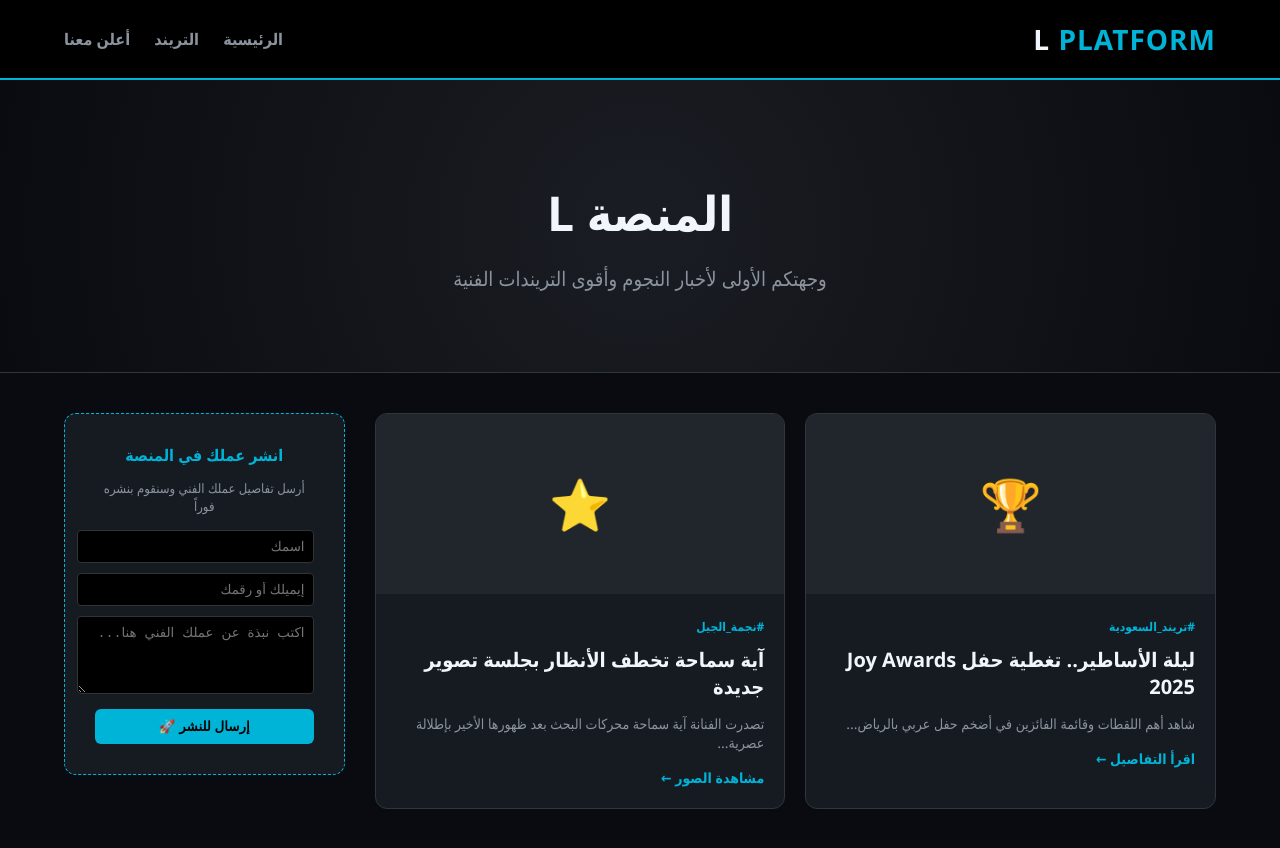
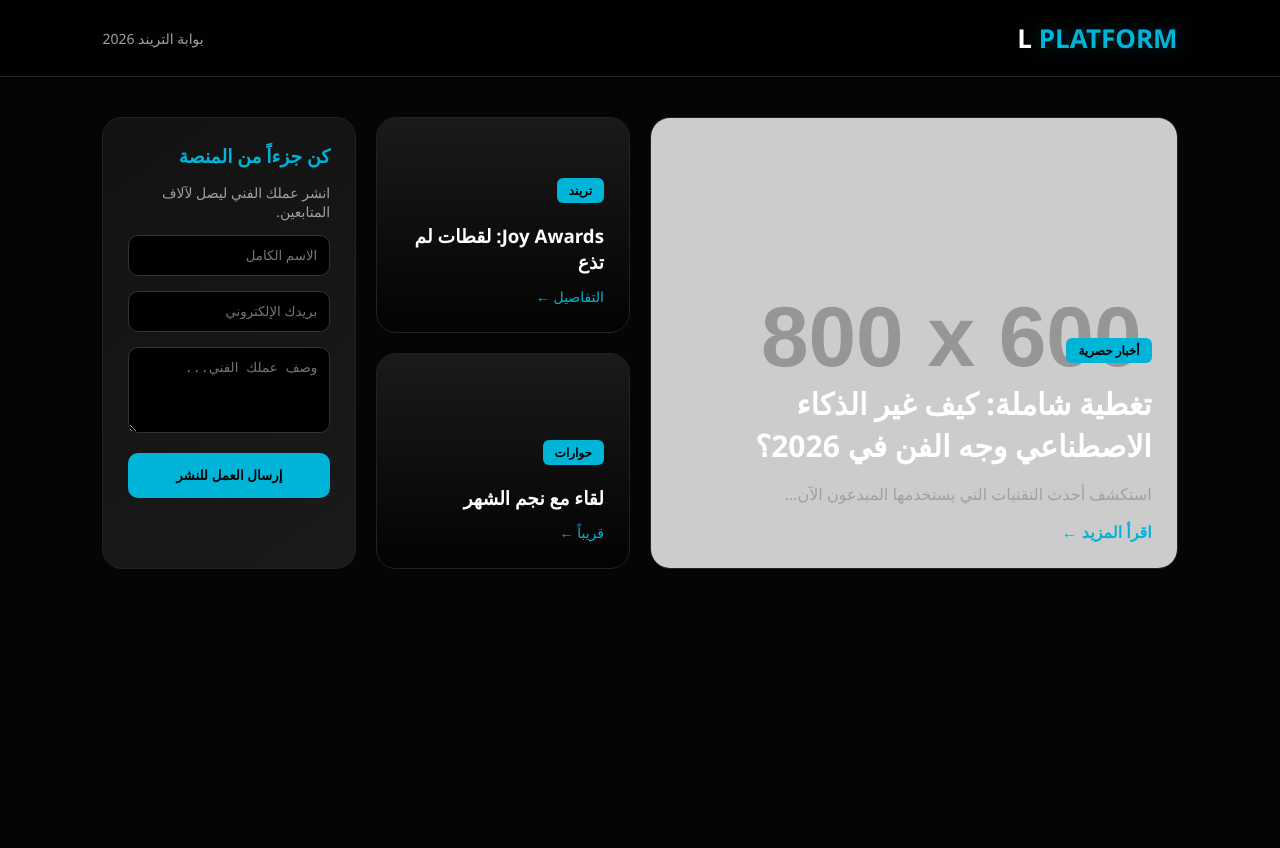
Before and after one commit to molikebo/L-Platform, a plain HTML site: page index.html in a window 1280 px wide. After the commit the page ends 800 px from the top, so only its background shows below. Drawn offline with Linux system fonts and the light colour scheme; placeholder pictures from the web are drawn by us.

Commit message:
Update design and layout

```diff
--- a/index.html
+++ b/index.html
@@ -3,91 +3,182 @@
 <head>
     <meta charset="UTF-8">
     <meta name="viewport" content="width=device-width, initial-scale=1.0">
-    <title>L Platform | المنصة - بوابة الفن والتريند</title>
+    <title>L Platform | مستقبل الفن</title>
     <style>
-        :root { --accent: #00b4d8; --bg: #0a0b10; --card: #161b22; --text: #f0f6fc; }
-        body { font-family: 'Segoe UI', Tahoma, Geneva, Verdana, sans-serif; background: var(--bg); color: var(--text); margin: 0; }
-        header { background: #000; padding: 20px 5%; display: flex; justify-content: space-between; align-items: center; border-bottom: 2px solid var(--accent); position: sticky; top: 0; z-index: 100; }
-        .logo { font-size: 28px; font-weight: 900; letter-spacing: 1px; }
-        .logo span { color: var(--accent); }
-        nav a { color: #8b949e; text-decoration: none; margin-right: 20px; font-weight: bold; transition: 0.3s; }
-        nav a:hover { color: var(--accent); }
+        :root {
+            --accent: #00b4d8;
+            --accent-glow: rgba(0, 180, 216, 0.3);
+            --bg: #050505;
+            --surface: #121212;
+            --text-main: #ffffff;
+            --text-dim: #a0a0a0;
+        }
 
-        .hero { padding: 60px 5%; text-align: center; background: radial-gradient(circle at center, #1a1d23 0%, #0a0b10 100%); border-bottom: 1px solid #30363d; }
-        .hero h1 { font-size: 48px; margin-bottom: 10px; }
-        .hero p { color: #8b949e; font-size: 20px; }
+        body {
+            font-family: 'Segoe UI', Roboto, sans-serif;
+            background-color: var(--bg);
+            color: var(--text-main);
+            margin: 0;
+            overflow-x: hidden;
+        }
 
-        .container { display: grid; grid-template-columns: 3fr 1fr; gap: 30px; padding: 40px 5%; }
+        /* نافبار شفاف وفخم */
+        nav {
+            display: flex;
+            justify-content: space-between;
+            align-items: center;
+            padding: 20px 8%;
+            background: rgba(0, 0, 0, 0.8);
+            backdrop-filter: blur(10px);
+            position: sticky;
+            top: 0;
+            z-index: 1000;
+            border-bottom: 1px solid #222;
+        }
 
-        .news-grid { display: grid; grid-template-columns: repeat(auto-fill, minmax(300px, 1fr)); gap: 20px; }
-        .card { background: var(--card); border-radius: 12px; border: 1px solid #30363d; overflow: hidden; transition: 0.3s; }
-        .card:hover { transform: translateY(-5px); border-color: var(--accent); }
-        .card-img { width: 100%; height: 180px; background: #21262d; display: flex; align-items: center; justify-content: center; font-size: 50px; }
-        .card-body { padding: 20px; }
-        .card-tag { color: var(--accent); font-size: 12px; font-weight: bold; text-transform: uppercase; }
-        .card h3 { margin: 10px 0; font-size: 20px; }
-        .card a { color: var(--accent); text-decoration: none; font-weight: bold; font-size: 14px; }
+        .logo { font-size: 26px; font-weight: 900; color: var(--text-main); text-decoration: none; }
+        .logo span { color: var(--accent); text-shadow: 0 0 15px var(--accent-glow); }
 
-        .sidebar { display: flex; flex-direction: column; gap: 20px; }
-        .ad-box { background: var(--card); border: 1px dashed var(--accent); padding: 30px; border-radius: 12px; text-align: center; }
-        .ad-box h4 { margin: 0 0 10px; color: var(--accent); }
-        .btn-ad { background: var(--accent); color: #000; border: none; padding: 10px; width: 100%; border-radius: 6px; font-weight: bold; cursor: pointer; }
+        /* التقسيمة الحديثة - Bento Grid */
+        .hero-grid {
+            display: grid;
+            grid-template-columns: repeat(4, 1fr);
+            grid-template-rows: auto;
+            gap: 20px;
+            padding: 40px 8%;
+            max-width: 1400px;
+            margin: 0 auto;
+        }
 
-        @media (max-width: 768px) { .container { grid-template-columns: 1fr; } .hero h1 { font-size: 32px; } }
+        .grid-item {
+            background: var(--surface);
+            border-radius: 20px;
+            overflow: hidden;
+            position: relative;
+            border: 1px solid #222;
+            transition: 0.4s cubic-bezier(0.175, 0.885, 0.32, 1.275);
+        }
+
+        .grid-item:hover {
+            transform: translateY(-10px) scale(1.02);
+            border-color: var(--accent);
+            box-shadow: 0 20px 40px rgba(0,0,0,0.6);
+        }
+
+        /* الخبر الرئيسي الكبير */
+        .main-feat { grid-column: span 2; grid-row: span 2; min-height: 450px; }
+
+        .item-img {
+            width: 100%; height: 100%;
+            background: linear-gradient(180deg, transparent 0%, rgba(0,0,0,0.9) 100%), #1a1a1a;
+            position: relative;
+        }
+
+        .item-content {
+            position: absolute;
+            bottom: 0; padding: 25px;
+            width: 100%; box-sizing: border-box;
+        }
+
+        .category {
+            background: var(--accent);
+            color: #000;
+            padding: 4px 12px;
+            border-radius: 6px;
+            font-size: 12px;
+            font-weight: bold;
+            display: inline-block;
+            margin-bottom: 10px;
+        }
+
+        h2, h3 { margin: 10px 0; line-height: 1.4; }
+        .main-feat h2 { font-size: 30px; }
+
+        /* Sidebar - الفورم بشكل عصري */
+        .sidebar-item { grid-column: span 1; grid-row: span 2; background: linear-gradient(145deg, #121212, #1a1a1a); padding: 25px; }
+
+        .modern-form input, .modern-form textarea {
+            width: 100%;
+            background: #000;
+            border: 1px solid #333;
+            color: white;
+            padding: 12px;
+            margin-bottom: 15px;
+            border-radius: 10px;
+            box-sizing: border-box;
+        }
+
+        .submit-btn {
+            width: 100%;
+            background: var(--accent);
+            color: #000;
+            border: none;
+            padding: 15px;
+            border-radius: 10px;
+            font-weight: 900;
+            cursor: pointer;
+            transition: 0.3s;
+        }
+
+        .submit-btn:hover { background: #fff; box-shadow: 0 0 20px var(--accent); }
+
+        @media (max-width: 900px) {
+            .hero-grid { grid-template-columns: 1fr; }
+            .main-feat { grid-column: span 1; grid-row: span 1; }
+            .sidebar-item { grid-column: span 1; }
+        }
     </style>
 </head>
 <body>
 
-<header>
-    <div class="logo">L <span>PLATFORM</span></div>
-    <nav>
-        <a href="index.html">الرئيسية</a>
-        <a href="#">التريند</a>
-        <a href="#">أعلن معنا</a>
-    </nav>
-</header>
+<nav>
+    <a href="#" class="logo">L <span>PLATFORM</span></a>
+    <div style="color: var(--text-dim); font-size: 14px;">بوابة التريند 2026</div>
+</nav>
 
-<section class="hero">
-    <h1>المنصة <span>L</span></h1>
-    <p>وجهتكم الأولى لأخبار النجوم وأقوى التريندات الفنية</p>
-</section>
+<div class="hero-grid">
+    <div class="grid-item main-feat">
+        <div class="item-img" style="background-image: url('https://via.placeholder.com/800x600/111/00b4d8?text=L+Platform+News'); background-size: cover;">
+            <div class="item-content">
+                <span class="category">أخبار حصرية</span>
+                <h2>تغطية شاملة: كيف غير الذكاء الاصطناعي وجه الفن في 2026؟</h2>
+                <p style="color: var(--text-dim);">استكشف أحدث التقنيات التي يستخدمها المبدعون الآن...</p>
+                <a href="posts/joy-awards-2025.html" style="color: var(--accent); text-decoration: none; font-weight: bold;">اقرأ المزيد ←</a>
+            </div>
+        </div>
+    </div>
 
-<div class="container">
-    <main class="news-grid">
-        <article class="card">
-            <div class="card-img">🏆</div>
-            <div class="card-body">
-                <span class="card-tag">#تريند_السعودية</span>
-                <h3>ليلة الأساطير.. تغطية حفل Joy Awards 2025</h3>
-                <p style="color: #8b949e; font-size: 14px;">شاهد أهم اللقطات وقائمة الفائزين في أضخم حفل عربي بالرياض...</p>
-                <a href="posts/joy-awards-2025.html">اقرأ التفاصيل ←</a>
+    <div class="grid-item">
+        <div class="item-img">
+            <div class="item-content">
+                <span class="category">تريند</span>
+                <h3>Joy Awards: لقطات لم تذع</h3>
+                <a href="posts/joy-awards-2025.html" style="color: var(--accent); text-decoration: none; font-size: 14px;">التفاصيل ←</a>
             </div>
-        </article>
+        </div>
+    </div>
 
-        <article class="card">
-            <div class="card-img">⭐</div>
-            <div class="card-body">
-                <span class="card-tag">#نجمة_الجيل</span>
-                <h3>آية سماحة تخطف الأنظار بجلسة تصوير جديدة</h3>
-                <p style="color: #8b949e; font-size: 14px;">تصدرت الفنانة آية سماحة محركات البحث بعد ظهورها الأخير بإطلالة عصرية...</p>
-                <a href="posts/aya-samaha.html">مشاهدة الصور ←</a>
-            </div>
-        </article>
-    </main>
-
-    <aside class="sidebar">
-    <div class="ad-box">
-        <h4>انشر عملك في المنصة</h4>
-        <p style="font-size: 13px; color: #8b949e; margin-bottom: 15px;">أرسل تفاصيل عملك الفني وسنقوم بنشره فوراً</p>
-
-        <form name="contact" method="POST" data-netlify="true">
-            <input type="text" name="name" placeholder="اسمك" required style="width: 100%; padding: 8px; margin-bottom: 10px; background: #000; border: 1px solid #333; color: white; border-radius: 4px;">
-            <input type="email" name="email" placeholder="إيميلك أو رقمك" required style="width: 100%; padding: 8px; margin-bottom: 10px; background: #000; border: 1px solid #333; color: white; border-radius: 4px;">
-            <textarea name="message" placeholder="اكتب نبذة عن عملك الفني هنا..." rows="4" style="width: 100%; padding: 8px; margin-bottom: 10px; background: #000; border: 1px solid #333; color: white; border-radius: 4px;"></textarea>
-            <button type="submit" class="btn-ad" style="background: var(--accent); color: #000; border: none; padding: 10px; width: 100%; border-radius: 6px; font-weight: bold; cursor: pointer;">إرسال للنشر 🚀</button>
+    <div class="grid-item sidebar-item">
+        <h3 style="color: var(--accent); margin-top: 0;">كن جزءاً من المنصة</h3>
+        <p style="font-size: 14px; color: var(--text-dim);">انشر عملك الفني ليصل لآلاف المتابعين.</p>
+        <form name="contact" method="POST" data-netlify="true" class="modern-form">
+            <input type="text" name="name" placeholder="الاسم الكامل" required>
+            <input type="email" name="email" placeholder="بريدك الإلكتروني" required>
+            <textarea name="message" placeholder="وصف عملك الفني..." rows="4"></textarea>
+            <button type="submit" class="submit-btn">إرسال العمل للنشر</button>
         </form>
     </div>
-</aside>
+
+    <div class="grid-item">
+        <div class="item-img">
+            <div class="item-content">
+                <span class="category">حوارات</span>
+                <h3>لقاء مع نجم الشهر</h3>
+                <a href="#" style="color: var(--accent); text-decoration: none; font-size: 14px;">قريباً ←</a>
+            </div>
+        </div>
+    </div>
+
 </div>
 
 </body>
```
